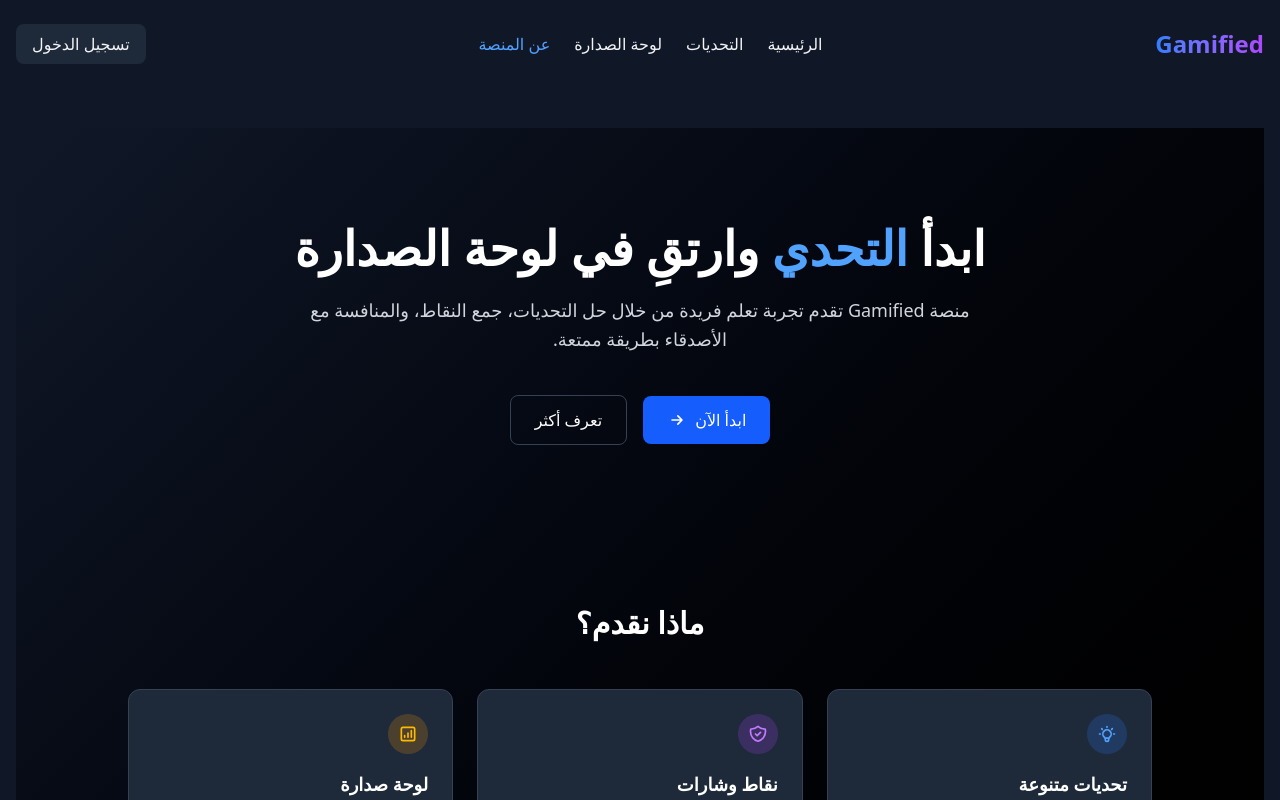
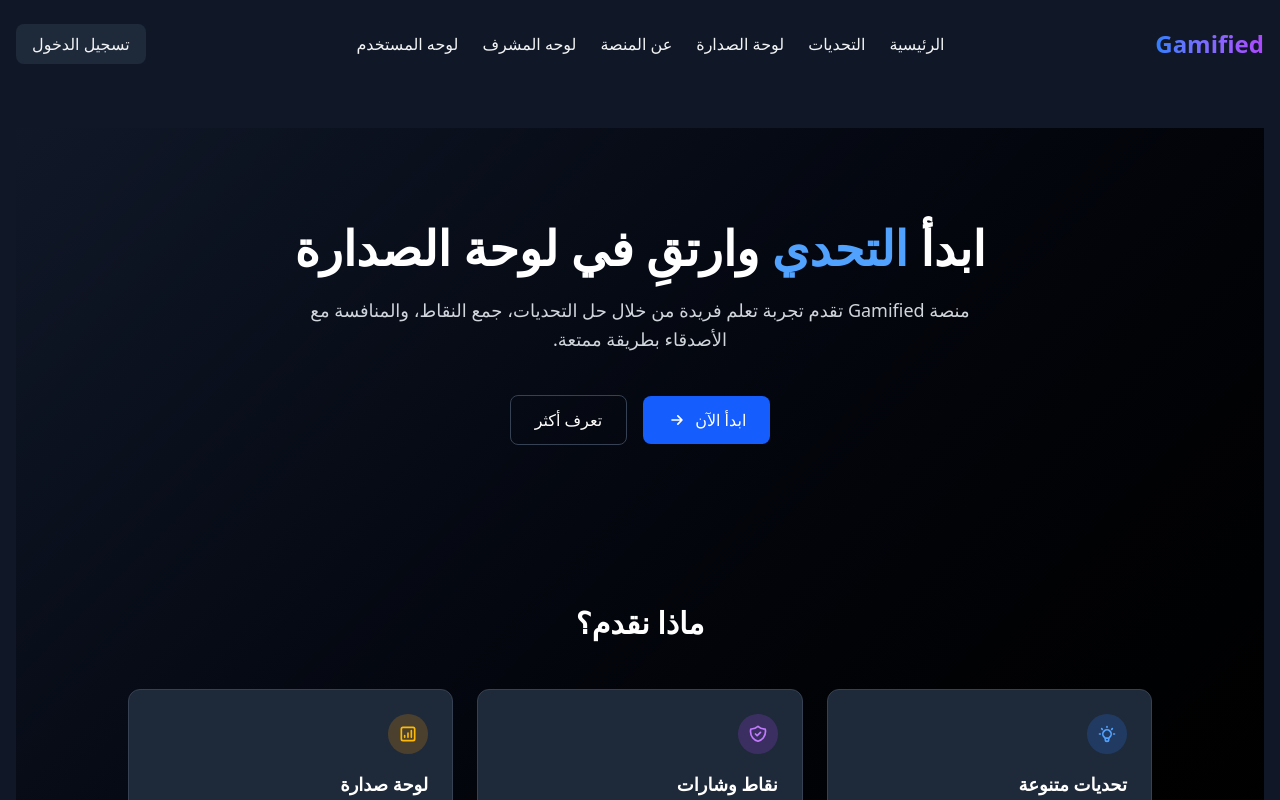
Before and after one commit to Abdelrhman612/gamified-learning-platform-fullstack, a Next.js app in the folder frontend/: page / in a window 1280 px wide. Shown: the top 800 px of the page. Built offline with nearby package versions, Linux system fonts and the light colour scheme.

Commit message:
update Header.tsx

```diff
--- a/frontend/src/app/components/Header.tsx
+++ b/frontend/src/app/components/Header.tsx
@@ -11,23 +11,29 @@ export default function Header() {
           Gamified
         </Link>
         <nav className="hidden md:flex space-x-6">
-          <Link href="/" className="hover:text-blue-400 transition-colors">
+          <Link href="/" className="hover:text-blue-400 font-medium">
             الرئيسية
           </Link>
-          <Link
-            href="/challenges"
-            className="hover:text-blue-400 transition-colors"
-          >
+          <Link href="/challenges" className="hover:text-blue-400 font-medium">
             التحديات
           </Link>
-          <Link
-            href="/leaderboard"
-            className="hover:text-blue-400 transition-colors"
-          >
+          <Link href="/leaderboard" className="hover:text-blue-400 font-medium">
             لوحة الصدارة
           </Link>
-          <Link href="/about" className="text-blue-400 font-medium">
+          <Link href="/about" className="hover:text-blue-400 font-medium">
             عن المنصة
+          </Link>
+          <Link
+            href="/dashboard/admin"
+            className="hover:text-blue-400 font-medium"
+          >
+            لوحه المشرف
+          </Link>
+          <Link
+            href="/dashboard/user"
+            className="hover:text-blue-400 font-medium"
+          >
+            لوحه المستخدم
           </Link>
         </nav>
         <Link
```
